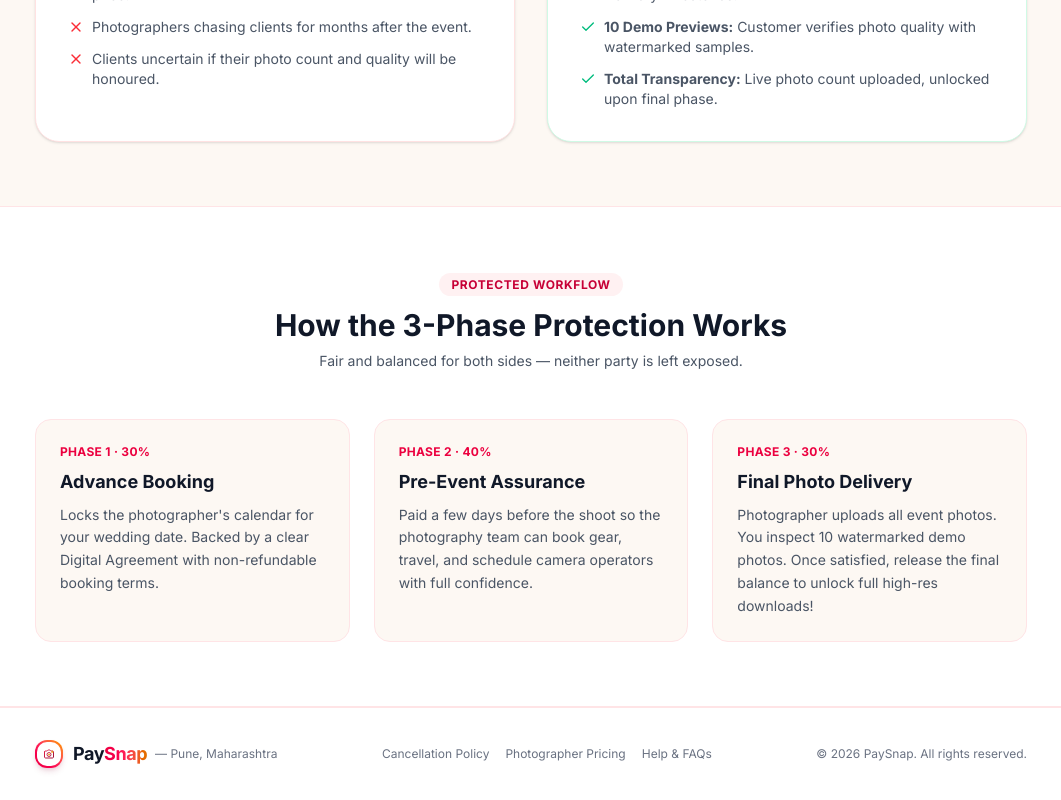
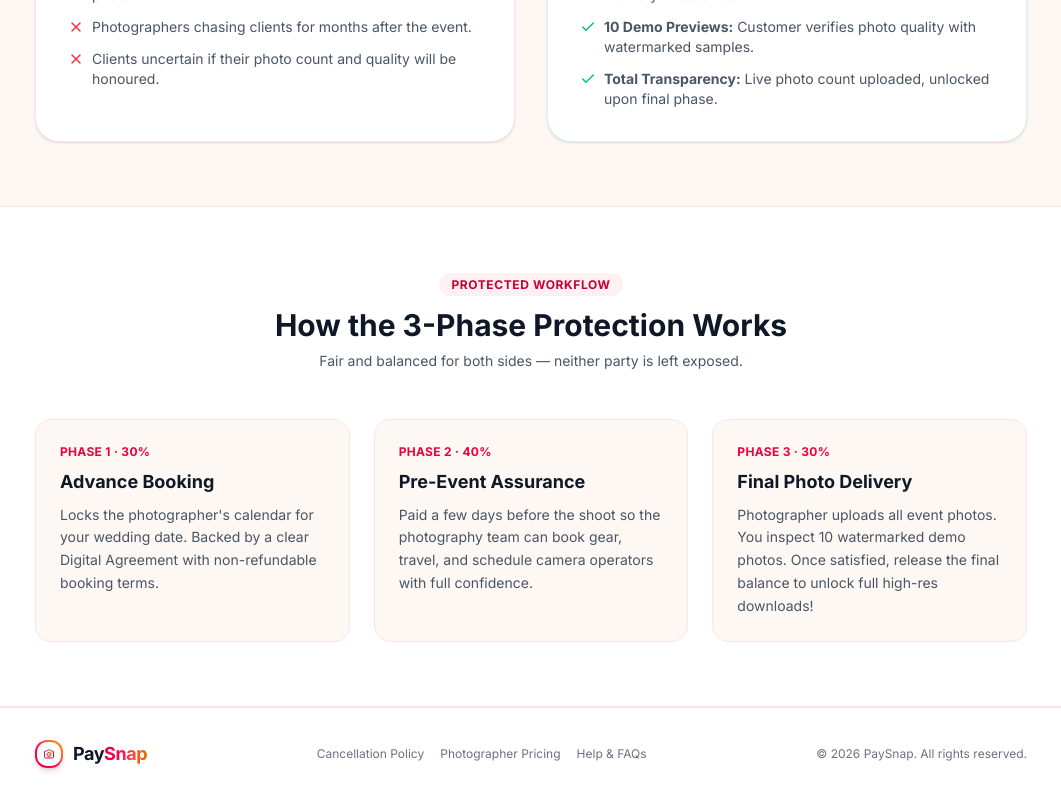
Before and after one commit to AtharvVhanalkar/PaySnap, a React (Vite) app: page / in a window 1280 px wide. Shown: the part 1274-2074 px from the top of the page, without its empty margins (109-1170 px from the left). Built offline with nearby package versions, Linux system fonts and the light colour scheme.

Commit message:
fix: Remove 'Pune, Maharashtra' text from footer next to PaySnap logo

```diff
--- a/src/pages/LandingPage.jsx
+++ b/src/pages/LandingPage.jsx
@@ -155,7 +155,6 @@ export default function LandingPage() {
         <div className="max-w-5xl mx-auto px-4 flex flex-col sm:flex-row items-center justify-between gap-4">
           <div className="flex items-center gap-2">
             <Logo size="sm" showBadge={false} />
-            <span>— Pune, Maharashtra</span>
           </div>
           <div className="flex gap-4">
             <Link to="/support" className="hover:text-rose-600">Cancellation Policy</Link>
```
